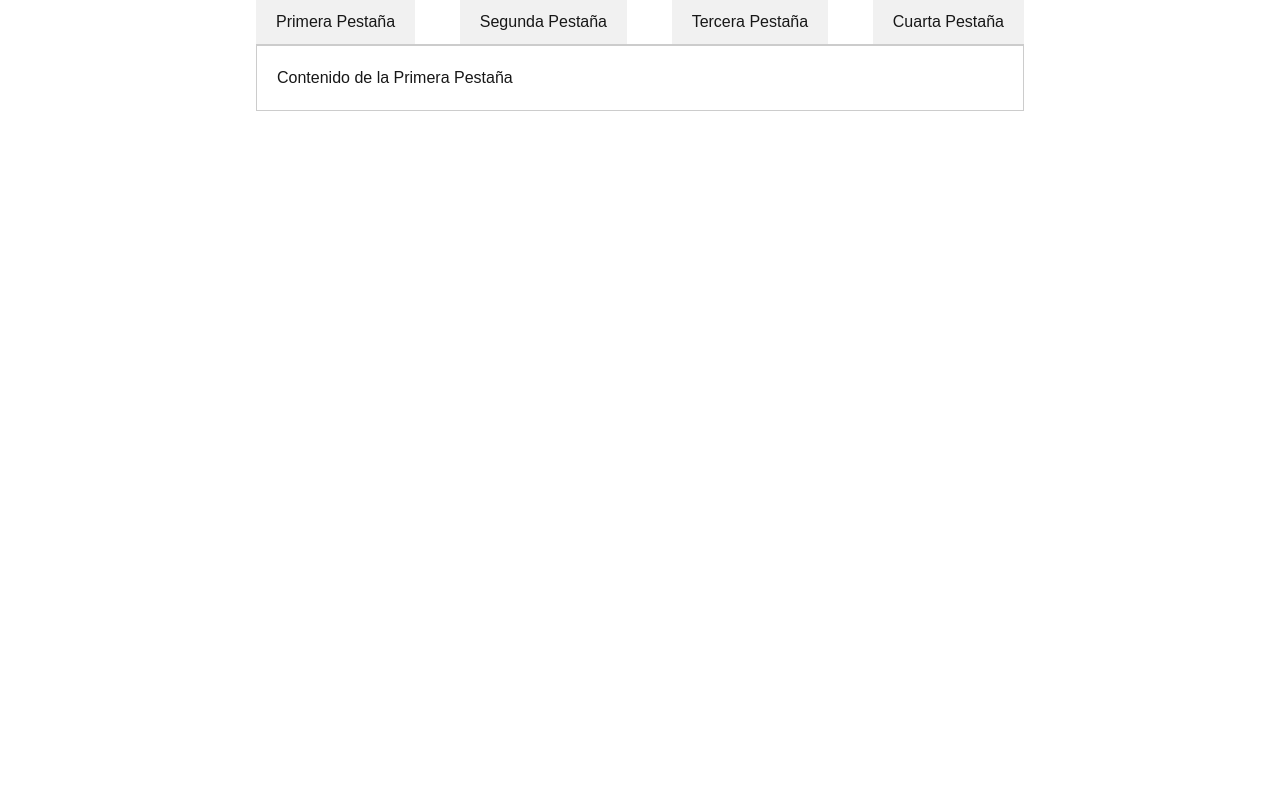
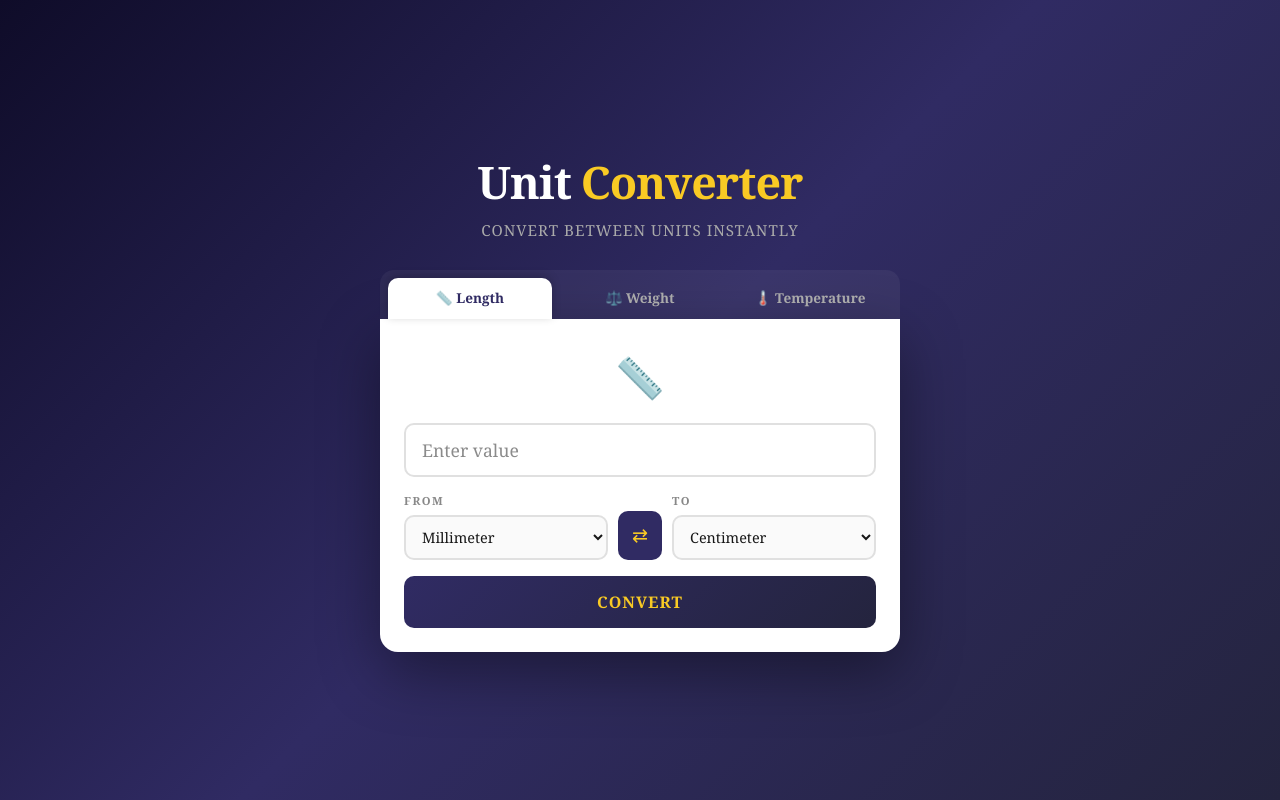
Before and after one commit to javierjuanJJ/backend-projects, a React app in the folder 5-unit-converter/unit-converter/: page / in a window 1280 px wide. Built offline with nearby package versions, Linux system fonts and the light colour scheme.

Commit message:
Set code in Unit Converter web

```diff
--- a/5-unit-converter/unit-converter/app/components/Calculator.tsx
+++ /dev/null
@@ -1,15 +0,0 @@
-export default function Home( {listConvertions} ) {
-    return (
-      <label htmlFor=""></label>
-      <input type="number" name="" id="" />
-
-      <label htmlFor=""></label>
-      <input type="checkbox" name="" id="" />
-
-      <label htmlFor=""></label>
-      <input type="checkbox" name="" id="" />
-
-
-      <input type="submit" value="" />
-    );
-  }
--- /dev/null
+++ b/5-unit-converter/unit-converter/app/components/ConverterForm.tsx
@@ -0,0 +1,74 @@
+import { useState } from "react";
+import React from "react";
+import { UnitType, units, styles } from "../consts/UnitType";
+import { ConverterFormProps } from "../interfaces/ConverterFormProps";
+import { convertLength, convertWeight, convertTemp } from "../utils/utils";
+
+export function ConverterForm({ type }: ConverterFormProps): React.ReactElement {
+  const [value, setValue] = useState<string>("");
+  const [from, setFrom] = useState<string>(units[type][0]);
+  const [to, setTo] = useState<string>(units[type][1]);
+  const [result, setResult] = useState<number | null>(null);
+  const [swapped, setSwapped] = useState<boolean>(false);
+
+  const handleConvert = (): void => {
+    const num = parseFloat(value);
+    if (isNaN(num)) return;
+    let res: number;
+    if (type === "length") res = convertLength(num, from, to);
+    else if (type === "weight") res = convertWeight(num, from, to);
+    else res = convertTemp(num, from, to);
+    setResult(res);
+  };
+
+  const handleSwap = (): void => {
+    setFrom(to);
+    setTo(from);
+    setResult(null);
+    setSwapped(!swapped);
+  };
+
+  const icons: Record<UnitType, string> = { length: "📏", weight: "⚖️", temperature: "🌡️" };
+
+  return (
+    <div style={styles.formCard}>
+      <div style={styles.formIcon}>{icons[type]}</div>
+      <div style={styles.inputRow}>
+        <input
+          type="number"
+          placeholder="Enter value"
+          value={value}
+          onChange={(e: React.ChangeEvent<HTMLInputElement>) => { setValue(e.target.value); setResult(null); }}
+          style={styles.input}
+        />
+      </div>
+      <div style={styles.selectRow}>
+        <div style={styles.selectGroup}>
+          <label style={styles.label}>FROM</label>
+          <select value={from} onChange={(e: React.ChangeEvent<HTMLSelectElement>) => { setFrom(e.target.value); setResult(null); }} style={styles.select}>
+            {units[type].map((u) => <option key={u} value={u}>{u.charAt(0).toUpperCase() + u.slice(1)}</option>)}
+          </select>
+        </div>
+        <button onClick={handleSwap} style={styles.swapBtn} title="Swap units">
+          <span style={{ display: "inline-block", transition: "transform 0.3s", transform: swapped ? "rotate(180deg)" : "rotate(0deg)" }}>⇄</span>
+        </button>
+        <div style={styles.selectGroup}>
+          <label style={styles.label}>TO</label>
+          <select value={to} onChange={(e: React.ChangeEvent<HTMLSelectElement>) => { setTo(e.target.value); setResult(null); }} style={styles.select}>
+            {units[type].map((u) => <option key={u} value={u}>{u.charAt(0).toUpperCase() + u.slice(1)}</option>)}
+          </select>
+        </div>
+      </div>
+      <button onClick={handleConvert} style={styles.convertBtn}>Convert</button>
+      {result !== null && (
+        <div style={styles.result}>
+          <span style={styles.resultValue}>{result.toFixed(6).replace(/\.?0+$/, "")}</span>
+          <span style={styles.resultUnit}> {to}</span>
+          <div style={styles.resultFormula}>
+            {value} {from} = {result.toFixed(6).replace(/\.?0+$/, "")} {to}
+          </div>
+        </div>
+      )}
+    </div>
+  );
+}
--- a/5-unit-converter/unit-converter/app/components/Result.tsx
+++ /dev/null
@@ -1,8 +0,0 @@
-export default function Home( {result} ) {
-    return (
-      <div></div>
-
-
-      <input type="submit" value="" />
-    );
-  }
--- /dev/null
+++ b/5-unit-converter/unit-converter/app/consts/UnitType.tsx
@@ -0,0 +1,46 @@
+export type UnitType = "length" | "weight" | "temperature";
+
+export const units: Record<UnitType, string[]> = {
+    length: ["millimeter", "centimeter", "meter", "kilometer", "inch", "foot", "yard", "mile"],
+    weight: ["milligram", "gram", "kilogram", "ounce", "pound"],
+    temperature: ["Celsius", "Fahrenheit", "Kelvin"],
+};
+
+export const toBase: Record<"length" | "weight", Record<string, number>> = {
+    length: { millimeter: 0.001, centimeter: 0.01, meter: 1, kilometer: 1000, inch: 0.0254, foot: 0.3048, yard: 0.9144, mile: 1609.344 },
+    weight: { milligram: 0.000001, gram: 0.001, kilogram: 1, ounce: 0.0283495, pound: 0.453592 },
+};
+
+export const tabs: UnitType[] = ["length", "weight", "temperature"];
+
+export const tabLabels: Record<UnitType, string> = {
+  length: "📏 Length",
+  weight: "⚖️ Weight",
+  temperature: "🌡️ Temperature",
+};
+
+export const styles: Record<string, React.CSSProperties> = {
+    page: { minHeight: "100vh", background: "linear-gradient(135deg, #0f0c29, #302b63, #24243e)", display: "flex", alignItems: "center", justifyContent: "center", fontFamily: "'Georgia', serif", padding: "20px" },
+    container: { width: "100%", maxWidth: "520px" },
+    title: { textAlign: "center", fontSize: "2.8rem", fontWeight: "900", color: "#fff", margin: "0 0 4px", letterSpacing: "-1px" },
+    titleAccent: { color: "#f9ca24", marginLeft: "10px" },
+    subtitle: { textAlign: "center", color: "#aaa", fontSize: "0.95rem", margin: "0 0 28px", letterSpacing: "1px", textTransform: "uppercase" },
+    tabs: { display: "flex", gap: "6px", marginBottom: "0", background: "rgba(255,255,255,0.05)", borderRadius: "14px 14px 0 0", padding: "8px 8px 0" },
+    tab: { flex: 1, padding: "10px 6px", border: "none", background: "transparent", color: "#aaa", borderRadius: "10px 10px 0 0", cursor: "pointer", fontSize: "0.85rem", fontFamily: "inherit", transition: "all 0.2s", fontWeight: "600" },
+    tabActive: { background: "#fff", color: "#302b63", boxShadow: "0 -2px 10px rgba(0,0,0,0.2)" },
+    content: { background: "#fff", borderRadius: "0 0 18px 18px", padding: "28px 24px 24px", boxShadow: "0 20px 60px rgba(0,0,0,0.4)" },
+    formCard: { display: "flex", flexDirection: "column", gap: "16px" },
+    formIcon: { fontSize: "2.5rem", textAlign: "center" },
+    inputRow: { display: "flex" },
+    input: { width: "100%", padding: "12px 16px", border: "2px solid #e0e0e0", borderRadius: "10px", fontSize: "1.1rem", fontFamily: "inherit", outline: "none", boxSizing: "border-box", transition: "border-color 0.2s" },
+    selectRow: { display: "flex", alignItems: "flex-end", gap: "10px" },
+    selectGroup: { flex: 1, display: "flex", flexDirection: "column", gap: "5px" },
+    label: { fontSize: "0.7rem", fontWeight: "800", letterSpacing: "1.5px", color: "#888", textTransform: "uppercase" },
+    select: { padding: "10px 12px", border: "2px solid #e0e0e0", borderRadius: "10px", fontSize: "0.9rem", fontFamily: "inherit", outline: "none", background: "#fafafa", cursor: "pointer" },
+    swapBtn: { padding: "10px 14px", background: "#302b63", color: "#f9ca24", border: "none", borderRadius: "10px", fontSize: "1.2rem", cursor: "pointer", flexShrink: 0 },
+    convertBtn: { padding: "14px", background: "linear-gradient(135deg, #302b63, #24243e)", color: "#f9ca24", border: "none", borderRadius: "10px", fontSize: "1rem", fontWeight: "800", cursor: "pointer", letterSpacing: "1px", textTransform: "uppercase" },
+    result: { background: "linear-gradient(135deg, #f9ca24, #f0932b)", borderRadius: "12px", padding: "18px", textAlign: "center" },
+    resultValue: { fontSize: "2rem", fontWeight: "900", color: "#302b63" },
+    resultUnit: { fontSize: "1.1rem", color: "#302b63", fontWeight: "600" },
+    resultFormula: { marginTop: "6px", fontSize: "0.85rem", color: "rgba(48,43,99,0.7)", fontStyle: "italic" },
+  };
--- /dev/null
+++ b/5-unit-converter/unit-converter/app/interfaces/ConverterFormProps.tsx
@@ -0,0 +1,5 @@
+import { UnitType } from "../consts/UnitType";
+
+export interface ConverterFormProps {
+    type: UnitType;
+}
--- a/5-unit-converter/unit-converter/app/page.tsx
+++ b/5-unit-converter/unit-converter/app/page.tsx
@@ -1,20 +1,34 @@
-import Image from "next/image";
+import { useState } from "react";
+import React from "react";
 
-export default function Home() {
+import { ConverterForm } from "./components/ConverterForm";
+import { styles, tabLabels, tabs } from "./consts/UnitType";
+
+import { UnitType } from "./consts/UnitType";
+
+export default function App(): React.ReactElement {
+  const [active, setActive] = useState<UnitType>("length");
+
   return (
-    <div className="contenedor-pestanas">
-        <div className="pestanas">
-            <button className="pestana" data-tab="1">Primera Pestaña</button>
-            <button className="pestana" data-tab="2">Segunda Pestaña</button>
-            <button className="pestana" data-tab="3">Tercera Pestaña</button>
-            <button className="pestana" data-tab="4">Cuarta Pestaña</button>
+    <div style={styles.page}>
+      <div style={styles.container}>
+        <h1 style={styles.title}>Unit<span style={styles.titleAccent}>Converter</span></h1>
+        <p style={styles.subtitle}>Convert between units instantly</p>
+        <div style={styles.tabs}>
+          {tabs.map((tab) => (
+            <button
+              key={tab}
+              onClick={() => setActive(tab)}
+              style={{ ...styles.tab, ...(active === tab ? styles.tabActive : {}) }}
+            >
+              {tabLabels[tab]}
+            </button>
+          ))}
         </div>
-        <div className="contenido">
-            <div id="contenido-1" className="tab-content activo">Contenido de la Primera Pestaña</div>
-            <div id="contenido-2" className="tab-content">Contenido de la Segunda Pestaña</div>
-            <div id="contenido-3" className="tab-content">Contenido de la Tercera Pestaña</div>
-            <div id="contenido-4" className="tab-content">Contenido de la Cuarta Pestaña</div>
+        <div style={styles.content}>
+          <ConverterForm key={active} type={active} />
         </div>
+      </div>
     </div>
   );
 }
--- /dev/null
+++ b/5-unit-converter/unit-converter/app/utils/utils.tsx
@@ -0,0 +1,19 @@
+import { toBase } from "../consts/UnitType";
+
+export function convertLength(value: number, from: string, to: string): number {
+    return (value * toBase.length[from]) / toBase.length[to];
+}
+
+export function convertWeight(value: number, from: string, to: string): number {
+    return (value * toBase.weight[from]) / toBase.weight[to];
+}
+
+export function convertTemp(value: number, from: string, to: string): number {
+    let celsius: number;
+    if (from === "Celsius") celsius = value;
+    else if (from === "Fahrenheit") celsius = (value - 32) * 5 / 9;
+    else celsius = value - 273.15;
+    if (to === "Celsius") return celsius;
+    if (to === "Fahrenheit") return celsius * 9 / 5 + 32;
+    return celsius + 273.15;
+}
```
